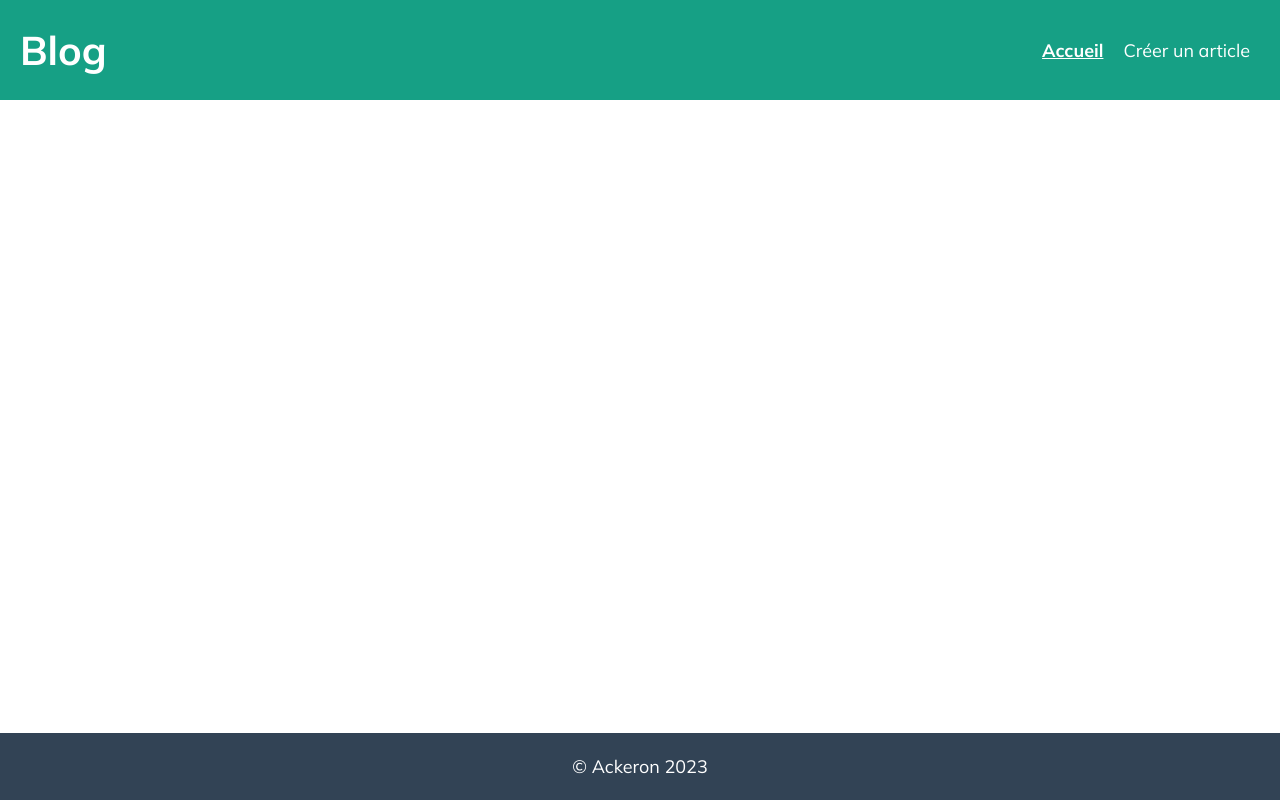
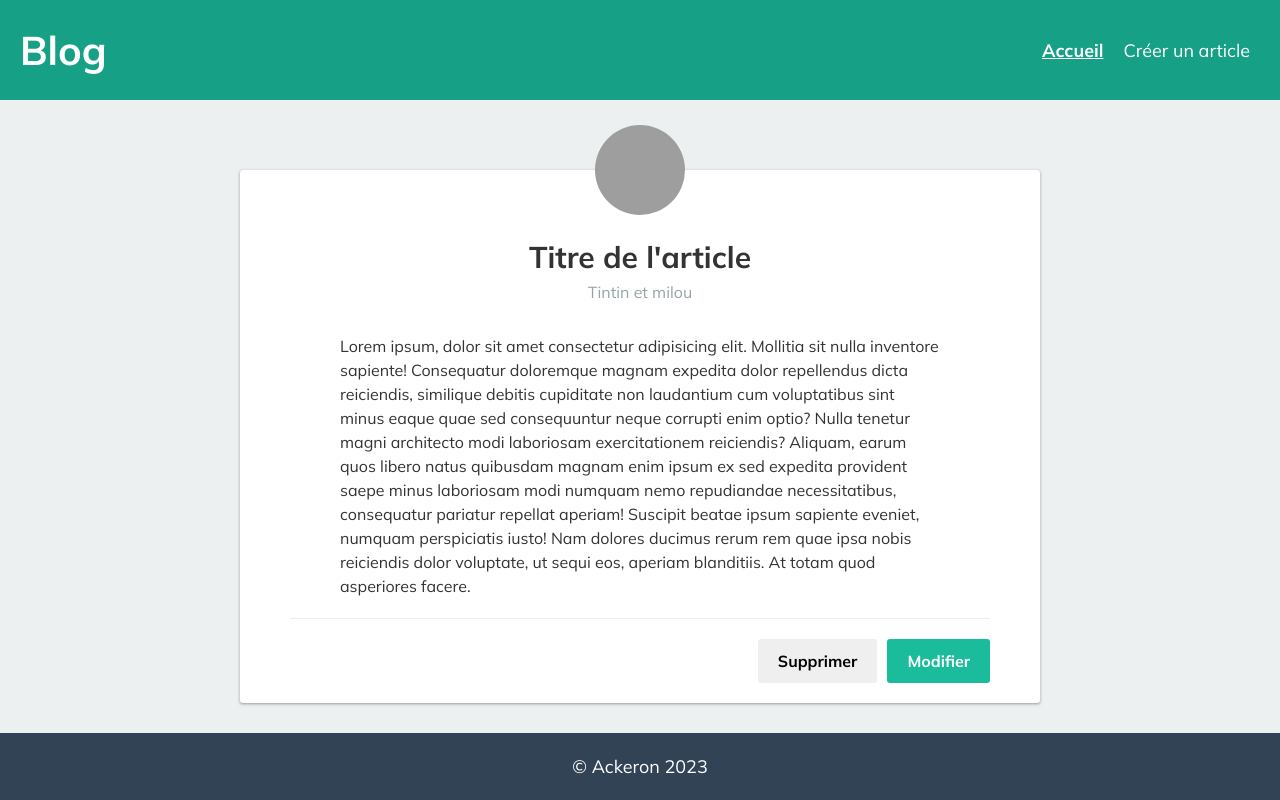
Before and after one commit to ackheron/Blog_JavaScript_Vanilla, a website built with webpack: page src/index.html in a window 1280 px wide. Built offline with nearby package versions, Linux system fonts and the light colour scheme; grey boxes are pictures that could not be loaded.

Commit message:
Mise en page articles

```diff
--- a/src/assets/styles/pages/form.scss
+++ b/src/assets/styles/pages/form.scss
@@ -1,8 +1,11 @@
 .form-content {
+    background-color: var(--divider);
+    padding: 20px;
     display: flex;
     justify-content: center;
     align-items: center;
     form {
+        background-color: white;
         width: 43.75rem;
         padding: 2.5rem;
         box-shadow: var(--box-shadow);
--- a/src/assets/styles/pages/index.scss
+++ b/src/assets/styles/pages/index.scss
@@ -0,0 +1,51 @@
+.index-content {
+    background-color: var(--divider);
+    display: flex;
+    justify-content: center;
+    align-items: center;
+    padding: 1.25rem;
+    .articles-container {
+        max-width: 50rem;
+        width: 100%;
+        margin: 50px 0 10px 0;
+        .article {
+            background-color: white;
+            padding: 0 3.125rem;
+            border-radius: 3px;
+            box-shadow: var(--box-shadow);
+            display: flex;
+            flex-direction: column;
+            align-items: center;
+            &-profile {
+                width: 90px;
+                height: 90px;
+                border-radius: 50%;
+                margin-top: -45px;
+            }
+            &-title {
+                margin-top: 1.25rem;
+                margin-bottom: 0;
+                color: var(--text);
+            }
+            &-author {
+                margin-bottom: 1.875rem;
+                color: var(--hint);
+            }
+            &-content {
+                max-width: 37.5rem;
+                color: var(--text);
+            }
+            &-actions {
+                width: 100%;
+                display: flex;
+                justify-content: end;
+                margin-top: 1.25rem;
+                padding: 1.25rem 0;
+                border-top: 1px solid var(--divider);
+                .btn {
+                    margin-left: 0.625rem;
+                }
+            }
+        }
+    }
+}
--- a/src/assets/styles/utils/_variables.scss
+++ b/src/assets/styles/utils/_variables.scss
@@ -9,6 +9,7 @@
     --divider: #ecf0f1;
     --dark-gey: #324355;
     --text-light: #f8f8ff;
+    --hint: #95a5a6;
 
     --font-family: "Mulish", sans-serif;
 
--- a/src/index.html
+++ b/src/index.html
@@ -15,7 +15,28 @@
                     <li><a href="./form.html" class="header-nav">Créer un article</a></li>
                 </ul>
             </header>
-            <main class="content"></main>
+            <main class="index-content">
+                <div class="articles-container">
+                    <div class="article">
+                        <img class="article-profile" src="https://randomuser.me/api/portraits/men/3.jpg" alt="profile" />
+                        <h2 class="article-title">Titre de l'article</h2>
+                        <p class="article-author">Tintin et milou</p>
+                        <p class="article-content">
+                            Lorem ipsum, dolor sit amet consectetur adipisicing elit. Mollitia sit nulla inventore sapiente! Consequatur doloremque magnam
+                            expedita dolor repellendus dicta reiciendis, similique debitis cupiditate non laudantium cum voluptatibus sint minus eaque quae sed
+                            consequuntur neque corrupti enim optio? Nulla tenetur magni architecto modi laboriosam exercitationem reiciendis? Aliquam, earum
+                            quos libero natus quibusdam magnam enim ipsum ex sed expedita provident saepe minus laboriosam modi numquam nemo repudiandae
+                            necessitatibus, consequatur pariatur repellat aperiam! Suscipit beatae ipsum sapiente eveniet, numquam perspiciatis iusto! Nam
+                            dolores ducimus rerum rem quae ipsa nobis reiciendis dolor voluptate, ut sequi eos, aperiam blanditiis. At totam quod asperiores
+                            facere.
+                        </p>
+                        <div class="article-actions">
+                            <button class="btn btn-danger">Supprimer</button>
+                            <button class="btn btn-primary">Modifier</button>
+                        </div>
+                    </div>
+                </div>
+            </main>
             <footer>© Ackeron 2023</footer>
         </div>
     </body>
```
